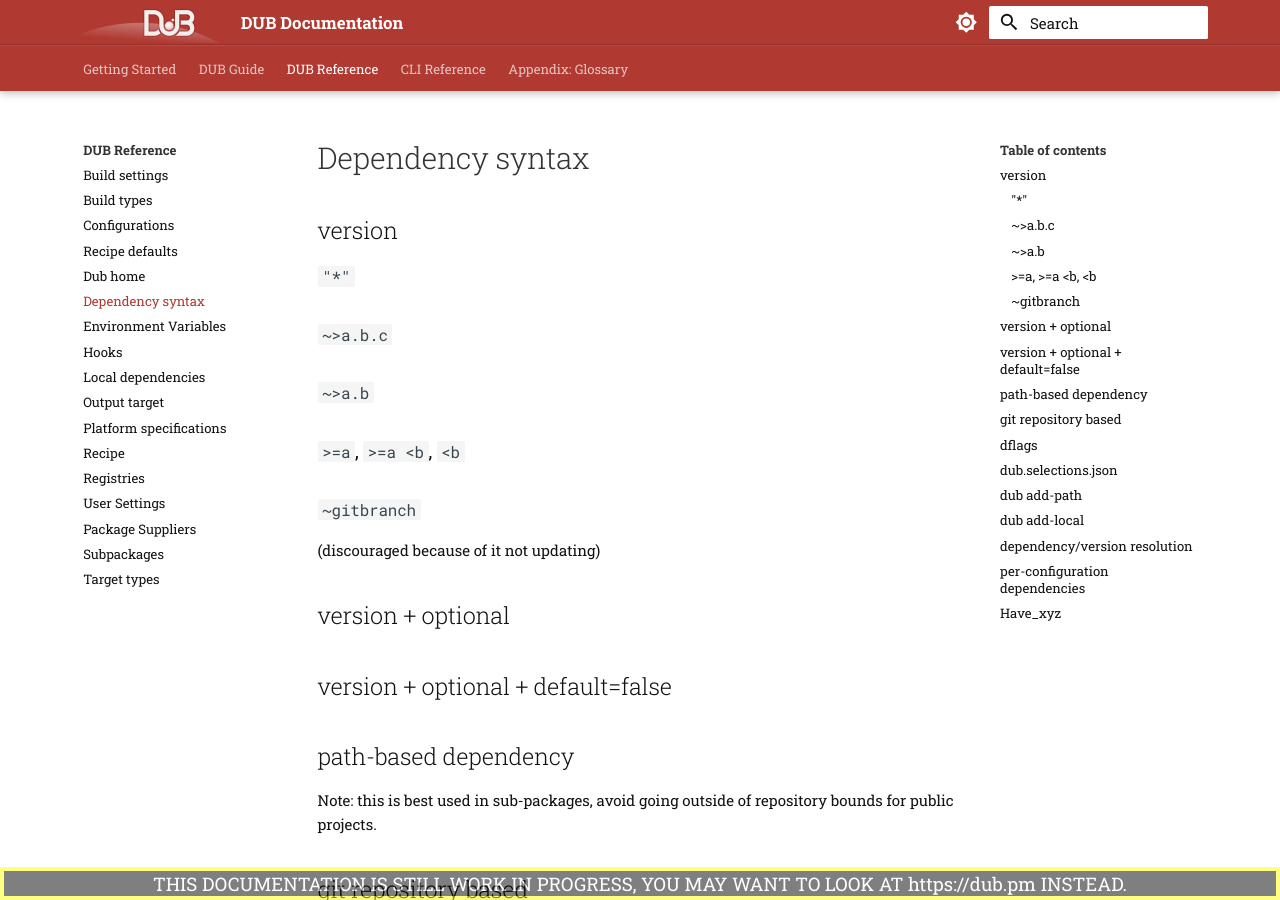
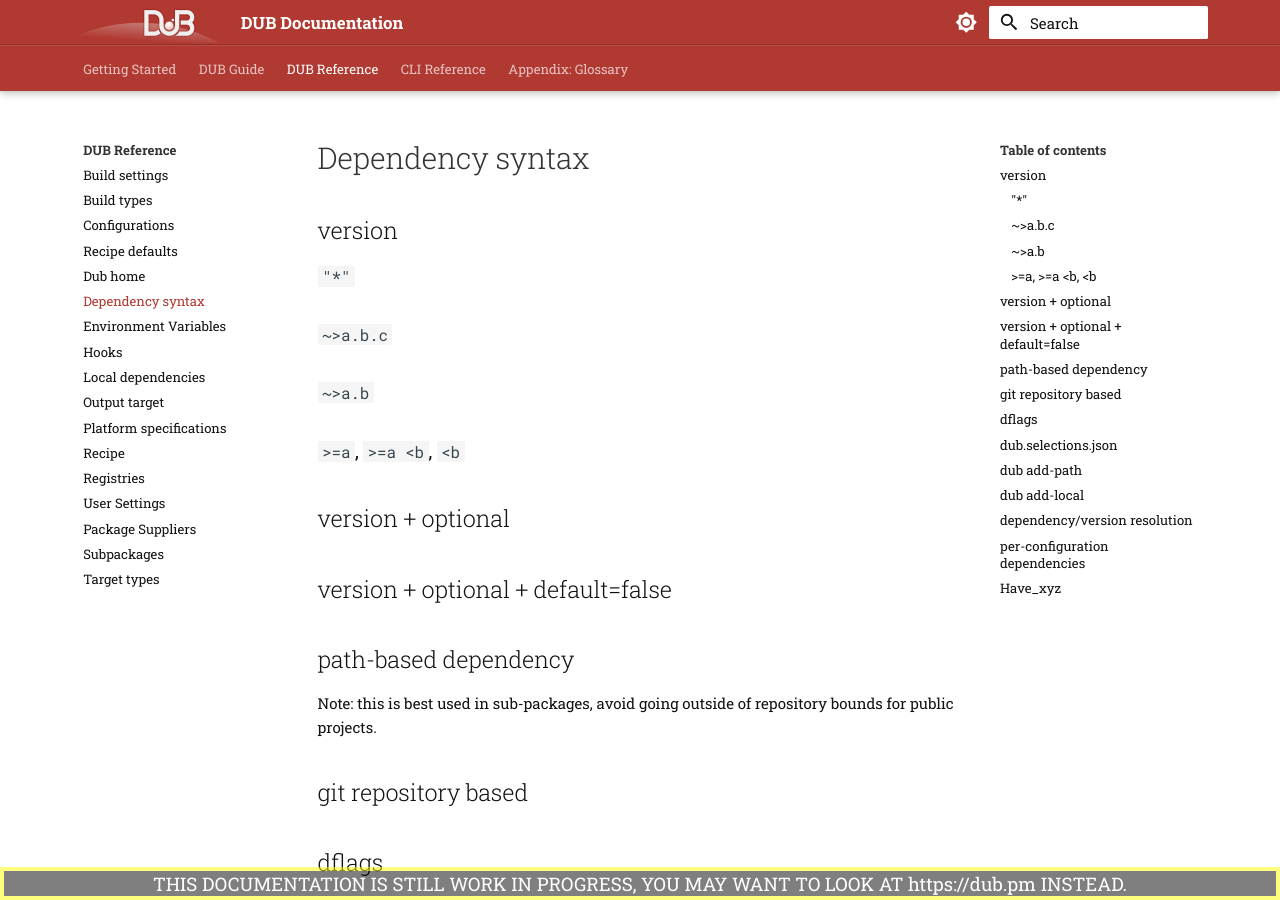
Before and after one commit to WebFreak001/dub-docs-v2, an MkDocs documentation site: the page built from docs/dub-reference/dependencies.md, in a window 1280 px wide and 900 px high. Built offline with MkDocs 1.6.1 and Material for MkDocs 9.7.7, drawn with Linux system fonts in a browser that asks for light colours; comment, search, counter and statistics services are not loaded.

Commit message:
Remove ~gitbranch, use git repository instead

```diff
--- a/docs/dub-reference/dependencies.md
+++ b/docs/dub-reference/dependencies.md
@@ -5,9 +5,6 @@
 ### `~>a.b.c`
 ### `~>a.b`
 ### `>=a`, `>=a <b`, `<b`
-### `~gitbranch`
-
-(discouraged because of it not updating)
 
 ## version + optional
 ## version + optional + default=false
```
